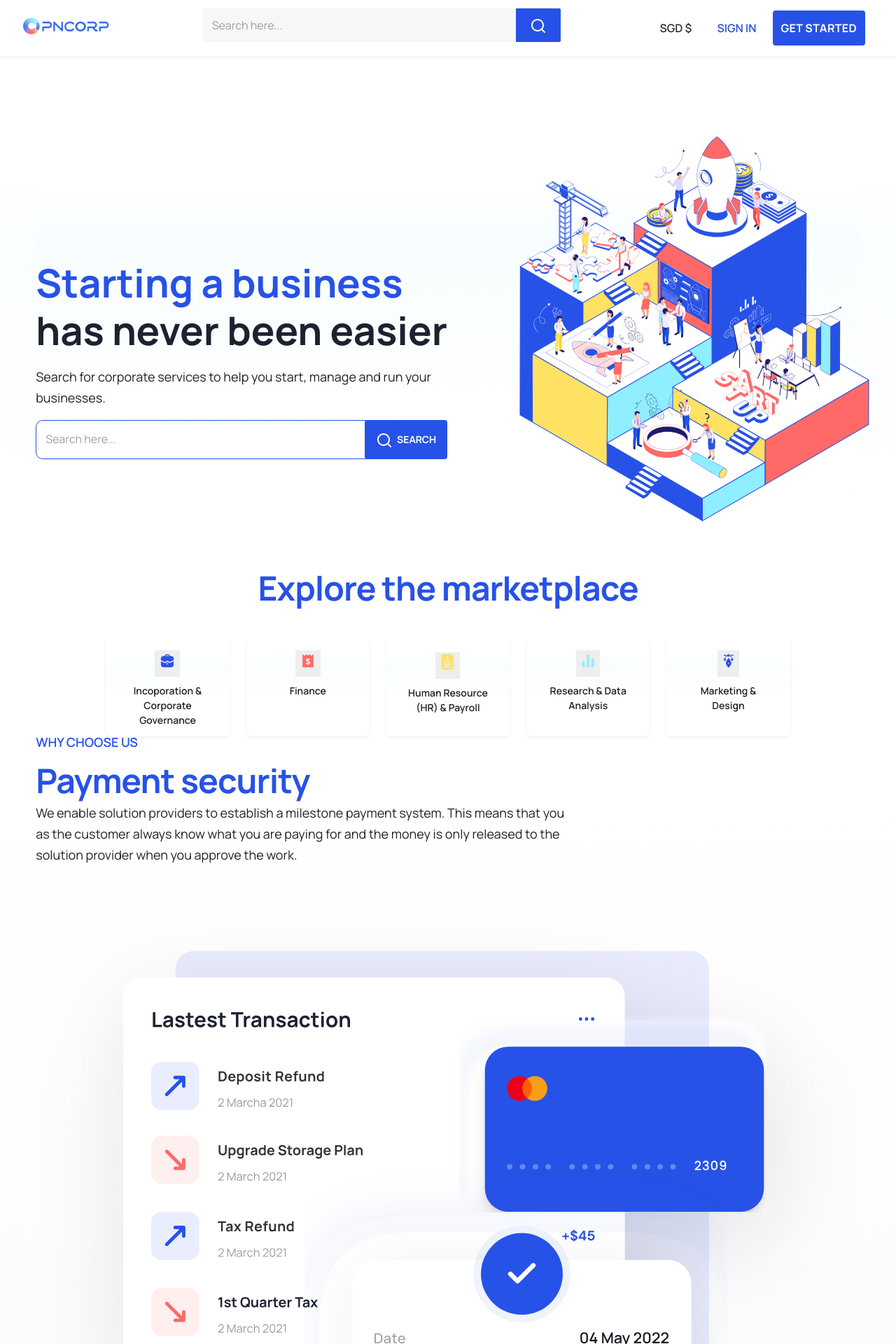
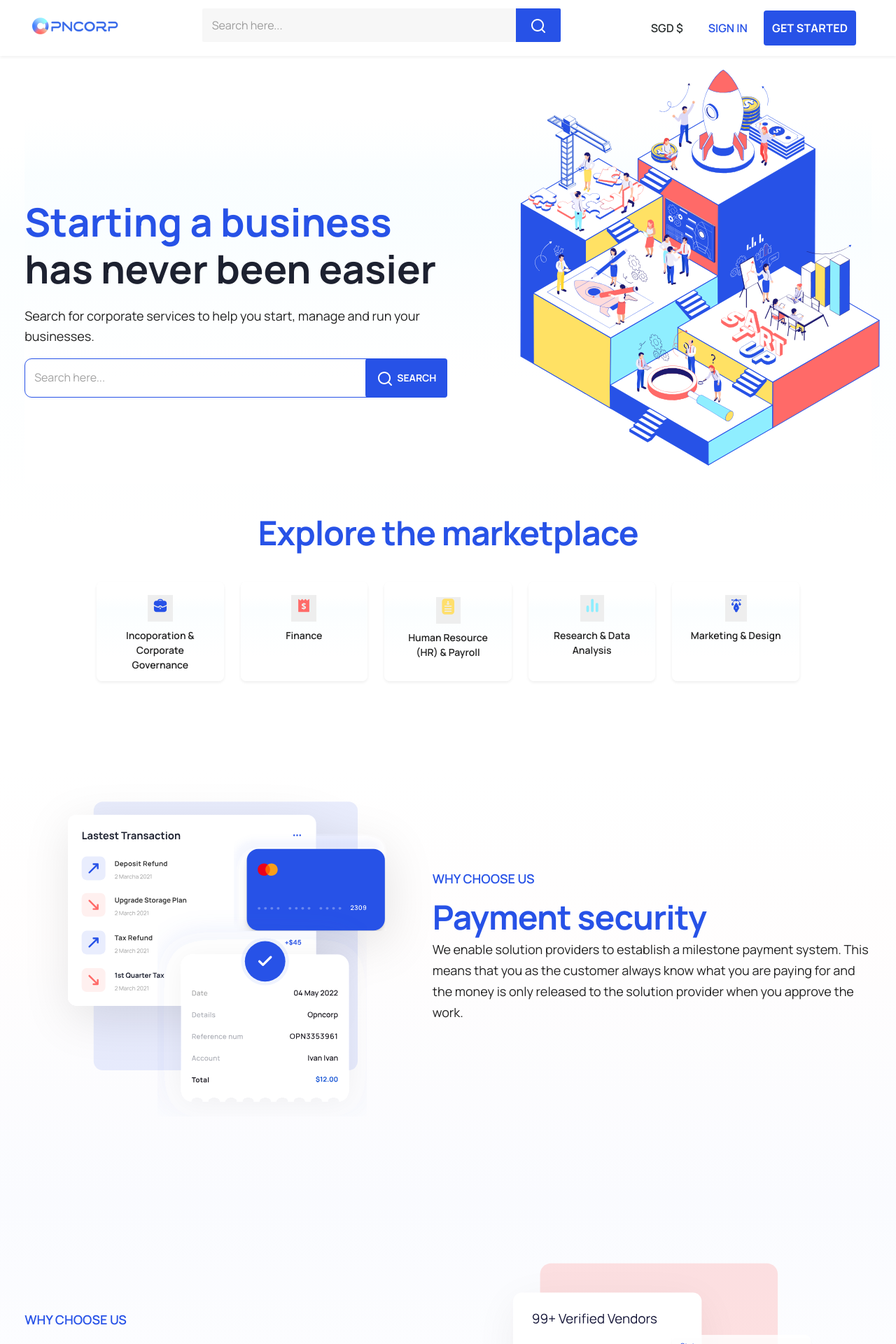
Before and after one commit to bryansumague/opncorp, a React (Create React App) app: page / in a window 1280 px wide. Shown: the top 1920 px of the page at 70% size. Built offline with nearby package versions, Linux system fonts and the light colour scheme.

Commit message:
Fixed layout

```diff
--- a/src/App.tsx
+++ b/src/App.tsx
@@ -47,9 +47,8 @@ const WrapperMain = styled('div')(({ theme }) => ({
 	},
 	[theme.breakpoints.up('md')]: {
 		display: 'block',
-		width: '92%',
-		maxWidth: '1280px',
-		margin: '0 auto',
+		width: 'auto',
+		margin: '0 2.75%',
 	},
 }));
 
@@ -74,7 +73,6 @@ export default function App() {
 			{isVisible ? <NavElement /> : ''}
 			<WrapperMainSection1>
 				<WrapperMain>
-					<br /> <br /> <br /> <br />
 					<Headline />
 					<Explore />
 				</WrapperMain>
@@ -84,9 +82,7 @@ export default function App() {
 				<WrapperMainSection2>
 					<WrapperMain>
 						<PaymentSecurity />
-						<br /> <br /> <br /> <br />
 						<ProviderServices />
-						<br /> <br /> <br /> <br />
 					</WrapperMain>
 				</WrapperMainSection2>
 
--- a/src/common/PaymentSecurity.tsx
+++ b/src/common/PaymentSecurity.tsx
@@ -3,8 +3,14 @@ import { Box, Typography } from '@mui/material';
 
 function PaymentSecurity() {
 	return (
-		<>
-			<Box>
+		<Box sx={{ marginTop: '120px' }}>
+			<Box
+				sx={{
+					display: { sm: 'block', md: 'flex' },
+					flexDirection: { sm: 'none', md: 'row-reverse' },
+					alignItems: 'center',
+				}}
+			>
 				<Box>
 					<Box>
 						<Typography
@@ -63,7 +69,7 @@ function PaymentSecurity() {
 				</Box>
 			</Box>
 			<Box></Box>
-		</>
+		</Box>
 	);
 }
 
--- a/src/common/Providers.tsx
+++ b/src/common/Providers.tsx
@@ -3,7 +3,7 @@ import { Box, Grid, Typography } from '@mui/material';
 
 function ProviderServices() {
 	return (
-		<Box>
+		<Box sx={{ marginTop: '120px' }}>
 			<Box
 				sx={{
 					display: { sm: 'block', md: 'flex' },
--- a/src/common/shared/Navigation.tsx
+++ b/src/common/shared/Navigation.tsx
@@ -24,9 +24,8 @@ const ToolbarStyled = styled(Toolbar)(({ theme }) => ({
 		margin: '0 auto',
 	},
 	[theme.breakpoints.up('md')]: {
-		width: '100%',
-		maxWidth: '1280px',
-		margin: '0 auto',
+		width: 'auto',
+		margin: '0 1%',
 	},
 }));
 
```
